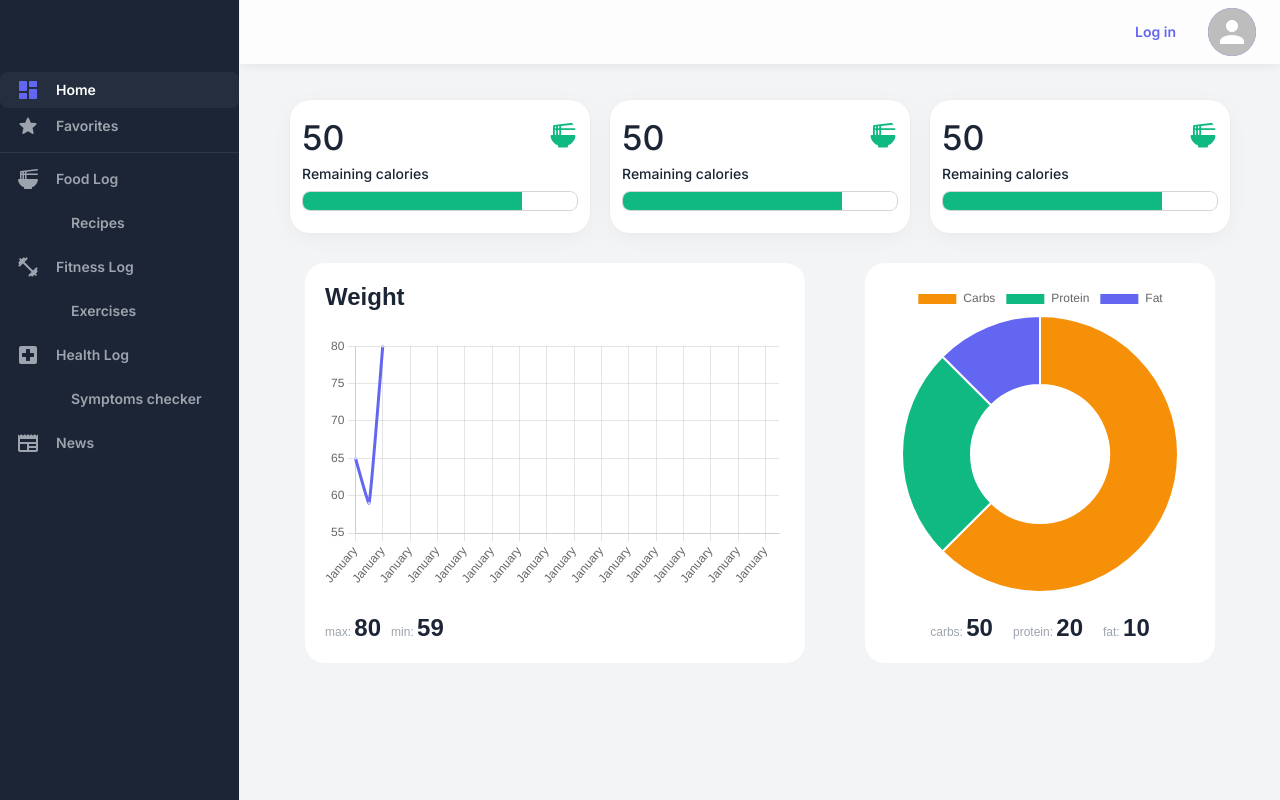
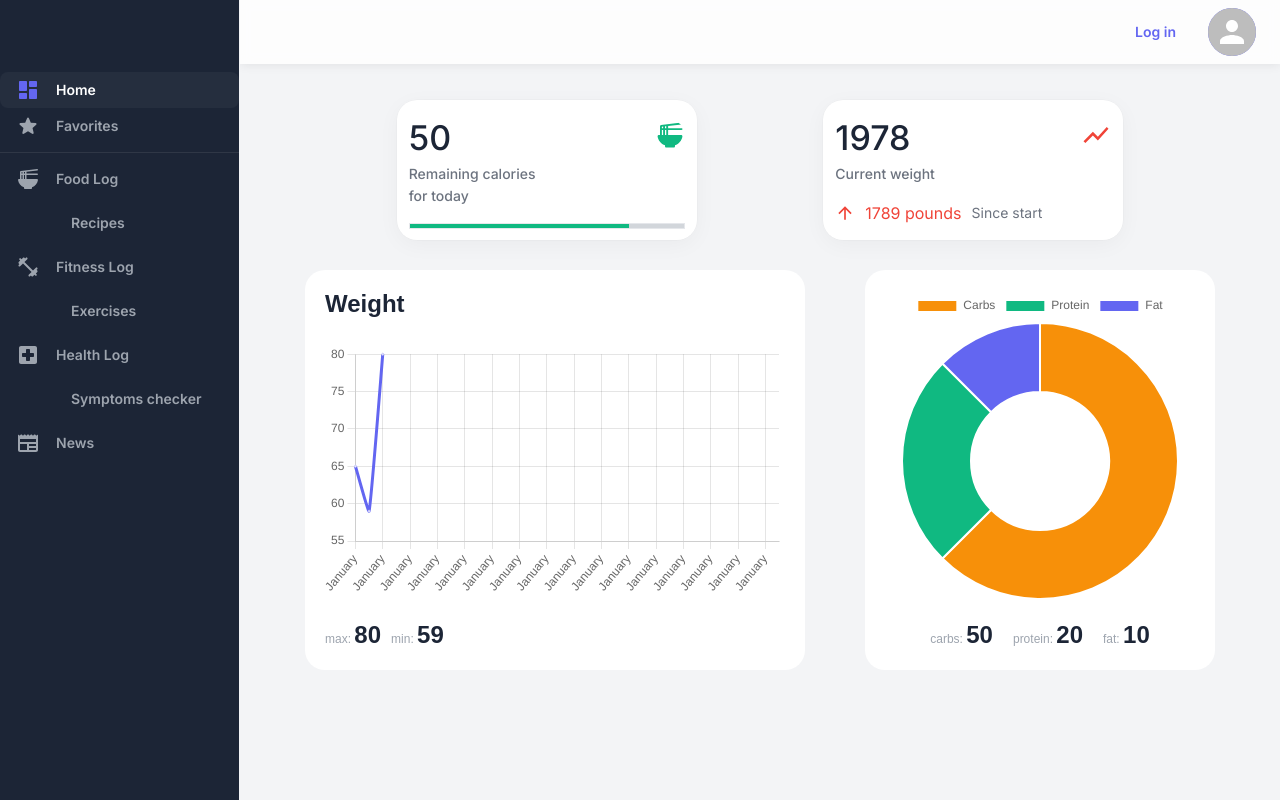
Before and after one commit to nataYar/health-hub, a Next.js app: page /dashboard in a window 1280 px wide. Built offline with nearby package versions, Linux system fonts and the light colour scheme.

Commit message:
recipes page comleted.

```diff
--- a/app/(user)/dashboard/Widget/TopWidgets.js
+++ b/app/(user)/dashboard/Widgets/CaloryWidget.js
@@ -1,22 +1,17 @@
 import {
   Card,
-  CardContent,
-  CardHeader,
   Typography,
-  Divider,
   Avatar,
-  Box,
   Grid,
 } from "@mui/material";
-import { extraColors } from "@/app/theme/colors";
 
 import ProgressBar from "./ProgressBar";
 
 import RamenDiningRoundedIcon from "@mui/icons-material/RamenDiningRounded";
 
-const TopWidgets = () => {
+const CaloryWidget = () => {
   return (
-    <Card sx={{ p: "12px", width: "300px" }}>
+    <Card sx={{ p: "12px", width: "300px", height: "140px"  }}>
       <Grid
         container
         direction="row"
@@ -43,7 +38,8 @@ const TopWidgets = () => {
               color: "extraColors.green",
               mt: 1,
               borderRadius: "50%",
-              height:'auto', width:' auto'
+              height:'auto',
+              width:' auto'
             }}
           >
             <RamenDiningRoundedIcon sx={{ height:'30px', width:' 30px'}}/>
@@ -59,18 +55,22 @@ const TopWidgets = () => {
             variant="body2"
               sx={{
                 fontWeight: 500,
-                color: "neutral.800",
+                color: "neutral.500",
                 mb: 0.75,
               }}
             >
               Remaining calories
+              <br/>
+              for today
             </Typography>
-            <ProgressBar percentage="80" />
           </Grid>
         </Grid>
+        <Grid item sx={{ mb: 1.25 }}>
+        <ProgressBar percentage="80" />
+            </Grid>
       </Grid>
     </Card>
   );
 };
 
-export default TopWidgets;
+export default CaloryWidget;
--- a/app/(user)/dashboard/Widget/ProgressBar.js
+++ b/app/(user)/dashboard/Widgets/ProgressBar.js
@@ -6,11 +6,10 @@ const ProgressBar = ({ percentage }) => {
     <Box
       sx={{
         width: '100%',
-        height: '20px',
+        height: '6px',
         border: '1px solid',
-        borderColor:'neutral.300',
-        borderRadius: '8px',
-        backgroundColor: 'white',
+        borderColor:'neutral.200',
+        backgroundColor: 'neutral.300',
         overflow: 'hidden',
       }}
     >
--- /dev/null
+++ b/app/(user)/dashboard/Widgets/WeightWidget.js
@@ -0,0 +1,129 @@
+import { useState } from "react";
+import { Card, Typography, Avatar, Grid, Box, Stack } from "@mui/material";
+import ShowChartIcon from "@mui/icons-material/ShowChart";
+import { extraColors } from "@/app/theme/colors";
+import ArrowDownwardOutlinedIcon from "@mui/icons-material/ArrowDownwardOutlined";
+
+import ArrowUpwardOutlinedIcon from "@mui/icons-material/ArrowUpwardOutlined";
+
+const WeightWidget = () => {
+  const [currentWeight, setCurrentWeight] = useState("1978");
+  const [prevWeight, setPrevWeight] = useState("189");
+
+  return (
+    <Card sx={{ p: "12px", width: "300px", height: "140px" }}>
+      <Grid
+        container
+        direction="row"
+        justifyContent="space-between"
+        alignItems="baseline"
+        width="100%"
+      >
+        <Grid item>
+          <Typography
+            sx={{
+              fontSize: "2.125rem",
+              fontWeight: 500,
+              mr: 1,
+            }}
+          >
+            {currentWeight}
+          </Typography>
+        </Grid>
+        <Grid item>
+          <Avatar
+            variant="rounded"
+            sx={{
+              backgroundColor: "white",
+              color: "extraColors.red",
+              mt: 1,
+              borderRadius: "50%",
+              height: "auto",
+              width: " auto",
+            }}
+          >
+            <ShowChartIcon sx={{ height: "30px", width: " 30px" }} />
+          </Avatar>
+        </Grid>
+      </Grid>
+
+      <Grid container direction="column">
+        <Grid item sx={{ mb: 1.25 }}>
+          <Grid container justifyContent="space-between" width="100%">
+            <Typography
+              variant="body2"
+              sx={{
+                fontWeight: 500,
+                color: "neutral.500",
+                mb: 0.75,
+              }}
+            >
+              Current weight
+            </Typography>
+          </Grid>
+        </Grid>
+        <Grid item sx={{ mb: 1.25 }}>
+          {prevWeight > currentWeight ? (
+            <Stack direction="row" alignItems='center' p='0'>
+              <Avatar
+                variant="rounded"
+                sx={{
+                  backgroundColor: "white",
+                  color: "extraColors.green",
+                  borderRadius: "50%",
+                  height:  "20px",
+                  width:'auto'
+                }}
+              >
+                <ArrowDownwardOutlinedIcon sx={{ mr: "10px", height:'100%', width:'100%' }} />
+              </Avatar>
+              <Typography variant="body1"
+               sx={{
+                color: "extraColors.green",
+                mr:'10px'
+              }} >
+                {prevWeight - currentWeight} pounds</Typography>
+
+              <Typography variant="body2"
+               sx={{
+                color: "neutral.500",
+                mr:'10px'
+              }}
+              >Since start</Typography>
+            </Stack>
+          ) : (
+            <Stack direction="row" alignItems='center' p='0'>
+              <Avatar
+                variant="rounded"
+                sx={{
+                  backgroundColor: "white",
+                  color: "extraColors.red",
+                  borderRadius: "50%",
+                  height:  "20px",
+                  width:'auto'
+                }}
+              >
+                <ArrowUpwardOutlinedIcon sx={{ mr: "10px", height:'100%', width:'100%' }} />
+              </Avatar>
+              <Typography variant="body1"
+               sx={{
+                color: "extraColors.red",
+                mr:'10px'
+              }} >
+                { currentWeight - prevWeight} pounds</Typography>
+
+              <Typography variant="body2"
+               sx={{
+                color: "neutral.500",
+                mr:'10px'
+              }}
+              >Since start</Typography>
+            </Stack>
+          )}
+        </Grid>
+      </Grid>
+    </Card>
+  );
+};
+
+export default WeightWidget;
--- a/app/(user)/dashboard/charts/DonutChart.js
+++ b/app/(user)/dashboard/charts/DonutChart.js
@@ -1,20 +1,11 @@
 "use client";
-import { Stack, Typography, useTheme  } from "@mui/material";
-import { extraColors } from '../../../theme/colors';
-import {
-  Chart as ChartJS,
-  ArcElement,
-  Tooltip,
-  Legend
-} from 'chart.js';
+import { Stack, Typography, useTheme } from "@mui/material";
+import { extraColors } from "../../../theme/colors";
+import { Chart as ChartJS, ArcElement, Tooltip, Legend } from "chart.js";
 
 import { Doughnut } from "react-chartjs-2";
 
-ChartJS.register(
-  ArcElement,
-  Tooltip,
-  Legend
-)
+ChartJS.register(ArcElement, Tooltip, Legend);
 
 const DonutChart = () => {
   const theme = useTheme();
@@ -22,7 +13,7 @@ const DonutChart = () => {
   const nutrients = {
     carbs: 50,
     protein: 20,
-    fat: 10
+    fat: 10,
   };
 
   const data = {
@@ -30,53 +21,85 @@ const DonutChart = () => {
     datasets: [
       {
         data: [nutrients.carbs, nutrients.protein, nutrients.fat],
-        backgroundColor: [extraColors.orange, extraColors.green, theme.palette.primary.main],
-        hoverBackgroundColor: [extraColors.orange, extraColors.green, theme.palette.primary.main],
+        backgroundColor: [
+          extraColors.orange,
+          extraColors.green,
+          theme.palette.primary.main,
+        ],
+        hoverBackgroundColor: [
+          extraColors.orange,
+          extraColors.green,
+          theme.palette.primary.main,
+        ],
       },
     ],
   };
 
   return (
     <Stack
-    direction='column'
-    justifyContent='space-between'
-    sx={{
+      direction="column"
+      justifyContent="space-between"
+      sx={{
         width: {
-         xs: '100%',
-        sm: '400px',
-         md: '350px',
-
-       } ,
-       height: {
-        xs: 'auto',
-        sm: '450px',
-        md: '400px',
-      } ,
-    padding:'20px',
-    backgroundColor:'white',
-    borderRadius:'20px',
-
-    }}>
-      <Doughnut data={data} width={'100%'} height={'100%'} />
-      <Stack direction='row' width='100%' justifyContent='center' marginTop='20px'>
-      <Typography variant="h5">
-
-        <span style={{ color: theme.palette.neutral[400], fontWeight:'normal', fontSize:'12px' }}>carbs:  </span>
+          xs: "100%",
+          sm: "400px",
+          md: "350px",
+        },
+        height: {
+          xs: "auto",
+          sm: "450px",
+          md: "400px",
+        },
+        padding: "20px",
+        backgroundColor: "white",
+        borderRadius: "20px",
+      }}
+    >
+      <Doughnut data={data} width={"100%"} height={"100%"} />
+      <Stack
+        direction="row"
+        width="100%"
+        justifyContent="center"
+        marginTop="20px"
+      >
+        <Typography variant="h5">
+          <span
+            style={{
+              color: theme.palette.neutral[400],
+              fontWeight: "normal",
+              fontSize: "12px",
+            }}
+          >
+            carbs:{" "}
+          </span>
           {nutrients.carbs}
         </Typography>
-        <Typography variant="h5" sx={{ml:'20px'}}>
-
-        <span style={{ color: theme.palette.neutral[400], fontWeight:'normal', fontSize:'12px' }}>protein:  </span>
+        <Typography variant="h5" sx={{ ml: "20px" }}>
+          <span
+            style={{
+              color: theme.palette.neutral[400],
+              fontWeight: "normal",
+              fontSize: "12px",
+            }}
+          >
+            protein:{" "}
+          </span>
           {nutrients.protein}
         </Typography>
-        <Typography variant="h5" sx={{ml:'20px'}}>
-
-        <span style={{ color: theme.palette.neutral[400], fontWeight:'normal', fontSize:'12px' }}>fat:  </span>
+        <Typography variant="h5" sx={{ ml: "20px" }}>
+          <span
+            style={{
+              color: theme.palette.neutral[400],
+              fontWeight: "normal",
+              fontSize: "12px",
+            }}
+          >
+            fat:{" "}
+          </span>
           {nutrients.fat}
         </Typography>
       </Stack>
-
-    </ Stack>
+    </Stack>
   );
 };
 
--- a/app/(user)/dashboard/page.js
+++ b/app/(user)/dashboard/page.js
@@ -5,15 +5,17 @@ import {
   Stack,
 } from "@mui/material";
 import LineChart from "./charts/LineChart";
-import TopWidgets from "./Widget/TopWidgets";
+import CaloryWidget from "./Widgets/CaloryWidget";
+import WeightWidget from "./Widgets/WeightWidget";
 
 export default function Dashboard() {
   return (
     <Stack  width='100%' height='auto' >
       <Stack width='100%' height='auto' direction='row' flexWrap='wrap' justifyContent='space-evenly' alignItems='center' marginBottom='30px'>
-        <TopWidgets />
-        <TopWidgets />
-        <TopWidgets />
+        <CaloryWidget />
+        <WeightWidget />
+        {/*
+        <TopWidgets /> */}
       </Stack>
       <Box display="flex" flexDirection='row'  flexWrap='wrap' justifyContent="space-evenly" alignItems="flex-start"
       sx={{ gap: '25px', width: '100%', height:'auto'}}
--- a/app/styles/globals.css
+++ b/app/styles/globals.css
@@ -16,7 +16,7 @@ html,
 body {
   max-width: 100vw;
   min-height: 100vh;
-  overflow-x: hidden;
+  position: relative;
 }
 
 /* :root {
--- a/components/PopupModal.js
+++ b/components/PopupModal.js
@@ -6,7 +6,7 @@ const PopupModal = ({ text, open, onClose }) => {
   useEffect(() => {
     const timer = setTimeout(() => {
       onClose();
-    }, 1500);
+    }, 15000);
 
     return () => {
       clearTimeout(timer);
@@ -25,9 +25,8 @@ const PopupModal = ({ text, open, onClose }) => {
         zIndex: '100',
         display: 'flex',
         flexDirection: 'column',
-        height: 'auto',
+
         padding: '20px',
-        borderRadius: '20px',
         justifyContent: 'center',
         alignItems: 'center',
         backgroundColor: 'primary.main',
```
Also changed, not shown: app/food/recipes/RecipeCard.js (+82 -17 lines), app/food/recipes/page.js (+47 -13 lines).
